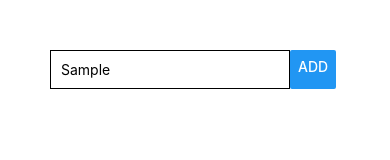
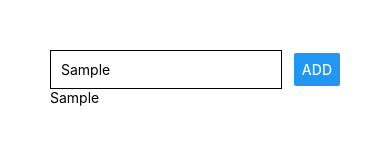
Before and after one commit to laioAndrade/Course-Goals-APP, a React Native app: screen / in a window 390 px wide. Both pictures are taken after typing "Sample" into the empty fields and a click on the button "ADD". Shown: the top 160 px of the page. Built offline with nearby package versions, Linux system fonts and the light colour scheme.

Commit message:
add states

```diff
--- a/App.js
+++ b/App.js
@@ -1,24 +1,52 @@
 import { StatusBar } from 'expo-status-bar';
-import React from 'react';
+import React, { useState } from 'react';
 import { StyleSheet, Text, View, Button, TextInput } from 'react-native';
 
 export default function App() {
+  const [enteredGoal, setEnteredGoal] = useState('');
+  const [courseGoals, setCourseGoals] = useState([]);
+
+  const goalInputHandler = (enteredText) => {
+    setEnteredGoal(enteredText);
+  };
+
+  const addGoalHandler = () => {
+    setCourseGoals((currentGoals) => [...currentGoals, enteredGoal]);
+  };
+
   return (
-    <View style={{ padding: 50 }}>
-      <View style={{ flexDirection: 'row' }}>
+    <View style={styles.screen}>
+      <View style={styles.inputContainer}>
         <TextInput
           placeholder="Course goal"
-          style={{
-            borderColor: 'black',
-            borderWidth: 1,
-            padding: 10,
-          }}
+          style={styles.input}
+          onChangeText={goalInputHandler}
+          value={enteredGoal}
         />
-        <Button title="ADD" />
+        <Button title="ADD" onPress={addGoalHandler} />
       </View>
-      <View></View>
+      <View>
+        {courseGoals.map((goal) => (
+          <Text key={goal}>{goal}</Text>
+        ))}
+      </View>
     </View>
   );
 }
 
-const styles = StyleSheet.create({});
+const styles = StyleSheet.create({
+  screen: {
+    padding: 50,
+  },
+  inputContainer: {
+    flexDirection: 'row',
+    justifyContent: 'space-between',
+    alignItems: 'center',
+  },
+  input: {
+    width: '80%',
+    borderColor: 'black',
+    borderWidth: 1,
+    padding: 10,
+  },
+});
```
